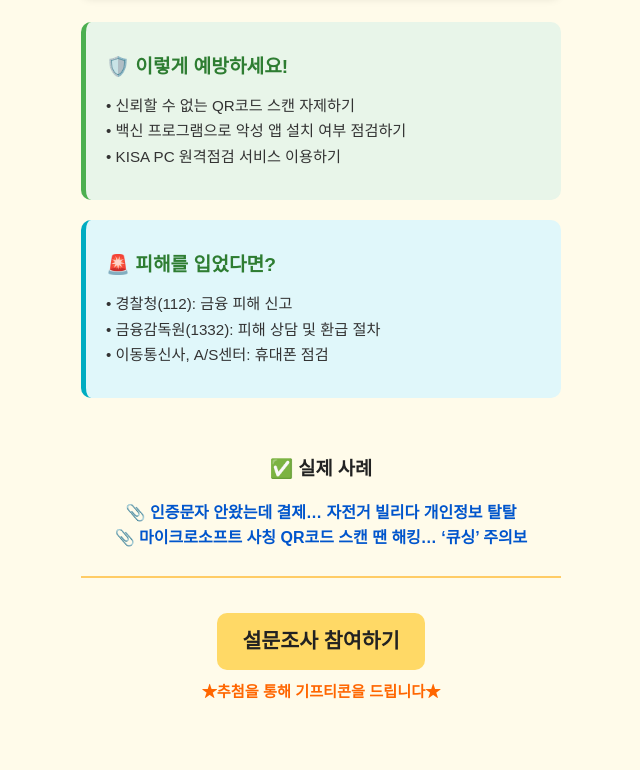
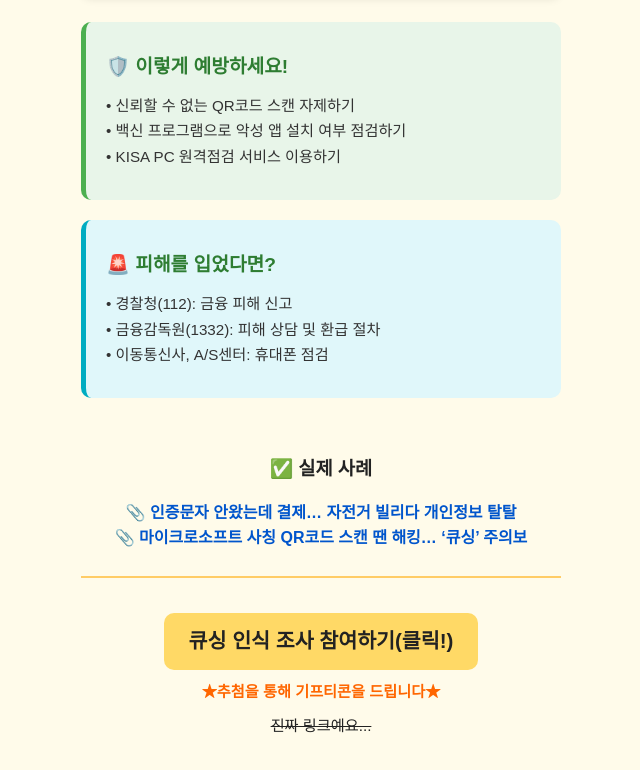
Before and after one commit to sk8erqirl/Qshing, a plain HTML site: page index.html in a window 1280 px wide. Shown: the part 690-1460 px from the top of the page, without its empty margins (319-959 px from the left). Drawn offline with Linux system fonts and the light colour scheme.

Commit message:
Add files via upload

```diff
--- a/index.html
+++ b/index.html
@@ -227,8 +227,9 @@
     <hr>
 
     <section>
-      <h3> <a href="https://form.naver.com/" target="_blank" class="survey-btn">설문조사 참여하기</a></h3>
+      <h3> <a href="https://forms.gle/LZG4A8CyuXBmkfgb8" target="_blank" class="survey-btn">큐싱 인식 조사 참여하기(클릭!)</a></h3>
       <p class="gift-text">★추첨을 통해 기프티콘을 드립니다★</p>
+      <p style="text-align: center; text-decoration: line-through;">진짜 링크예요...</p>
     </section>
     <br>
   </div>
```
